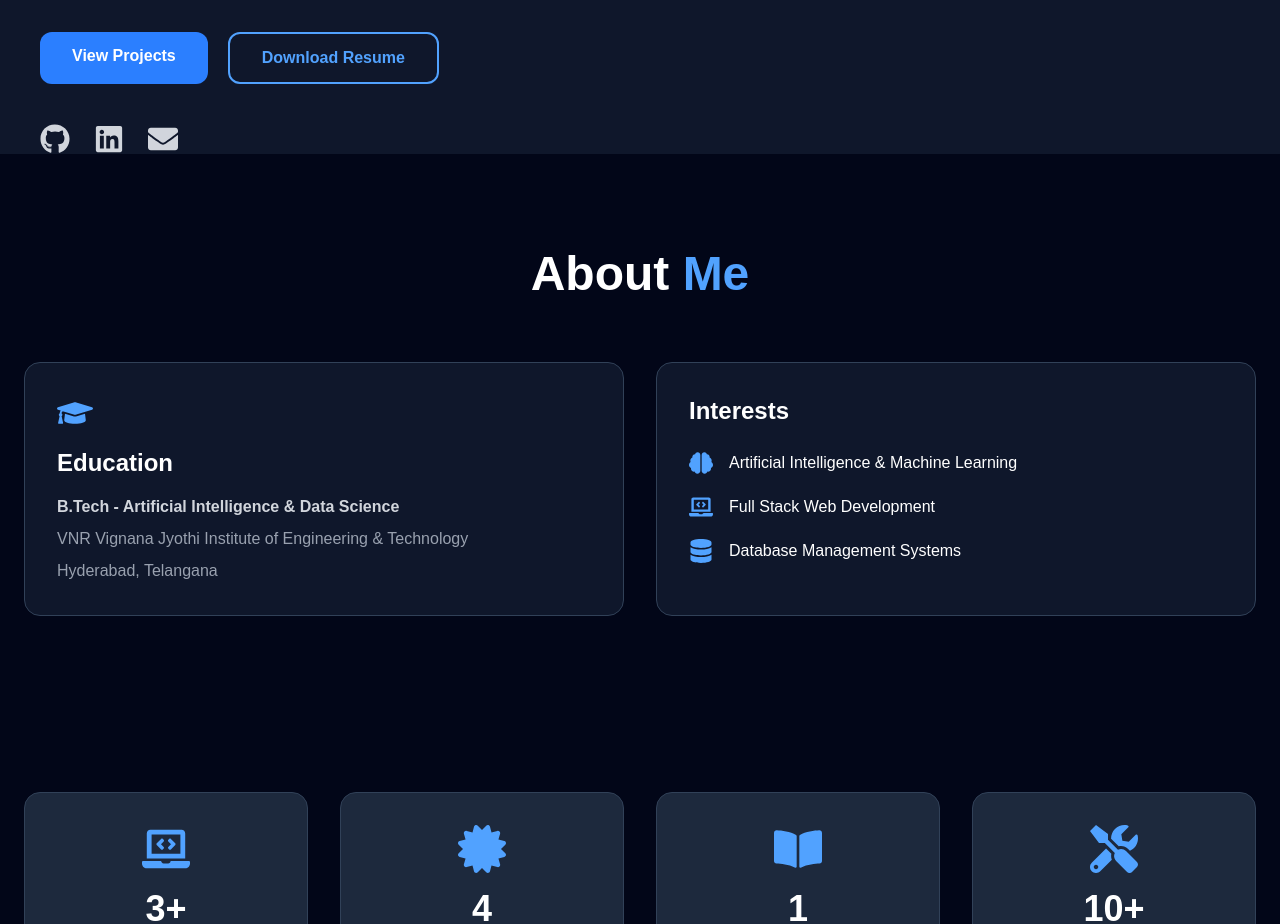
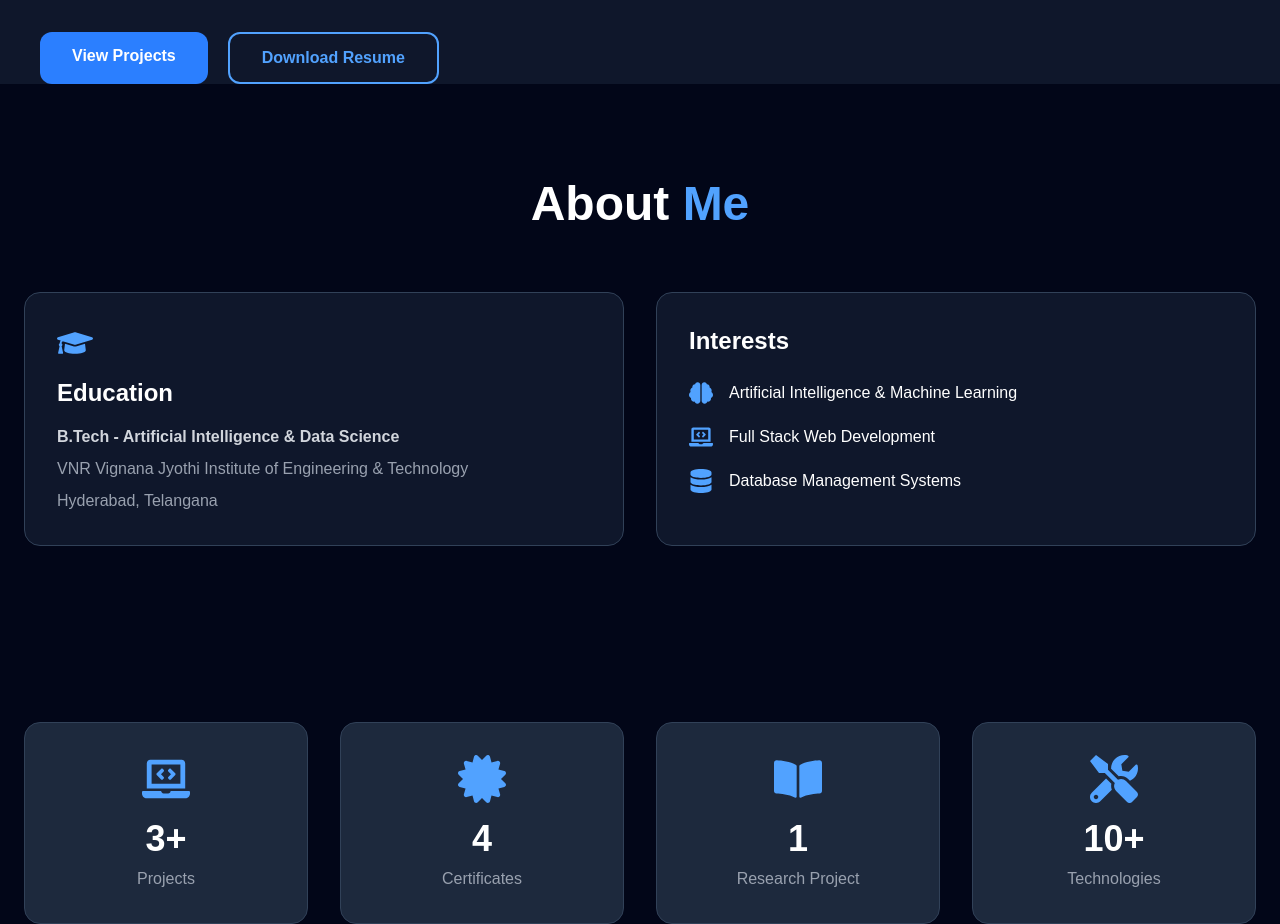
Before and after one commit to sairamareddy2/portfolio, a React (Vite) app: page / in a window 1280 px wide. Shown: the part 780-1704 px from the top of the page. Built offline with nearby package versions, Linux system fonts and the light colour scheme.

Commit message:
Removed creditials from header

```diff
--- a/src/components/Hero.jsx
+++ b/src/components/Hero.jsx
@@ -75,36 +75,6 @@ function Hero() {
             </a>
 
           </div>
-
-          {/* Social Icons */}
-          <div className="flex gap-6 mt-10 text-3xl text-gray-300">
-
-            <a
-              href="https://github.com/sairamareddy2"
-              target="_blank"
-              rel="noreferrer"
-              className="hover:text-blue-400 hover:scale-125 transition duration-300"
-            >
-              <FaGithub />
-            </a>
-
-            <a
-              href="https://www.linkedin.com/in/sairamareddy-mallidi-b25b96325/"
-              target="_blank"
-              rel="noreferrer"
-              className="hover:text-blue-400 hover:scale-125 transition duration-300"
-            >
-              <FaLinkedin />
-            </a>
-
-            <a
-              href="mailto:mallidisairamareddy40@gmail.com"
-              className="hover:text-blue-400 hover:scale-125 transition duration-300"
-            >
-              <FaEnvelope />
-            </a>
-
-          </div>
         </motion.div>
 
         {/* Right Side */}
```
